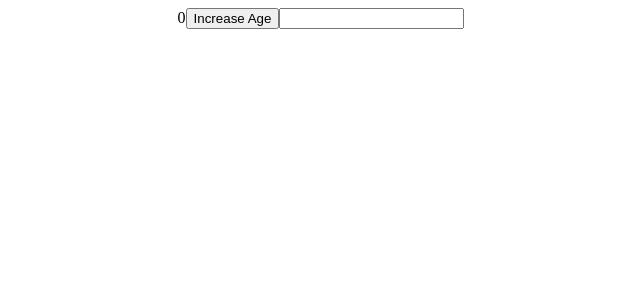
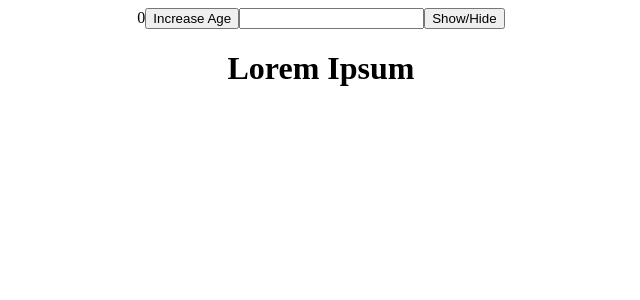
Before and after one commit to sukhman31/Learn-React, a React (Create React App) app: page / in a window 1280 px wide. Shown: the top 300 px of the page, without its empty margins (319-959 px from the left). Built offline with nearby package versions, Linux system fonts and the light colour scheme.

Commit message:
inline function

```diff
--- a/src/App.js
+++ b/src/App.js
@@ -5,6 +5,7 @@ import { useState } from 'react'
 function App() {
   const [age, setAge] = useState(0);
   const [inputValue, setInputValue] = useState('');
+  const [showText, setShowText] = useState(true);
 
   const increaseAge = () => {
     setAge(age+1);
@@ -21,6 +22,11 @@ function App() {
     <button onClick={increaseAge}>Increase Age</button>
     <input type='text' onChange={handleInputChange}/>
     {inputValue}
+    <button onClick={()=>{
+      setShowText(!showText);
+      console.log(showText);
+    }}>Show/Hide</button>
+    {showText===true && <h1>Lorem Ipsum</h1>}
   </div>
   )
 }
```
